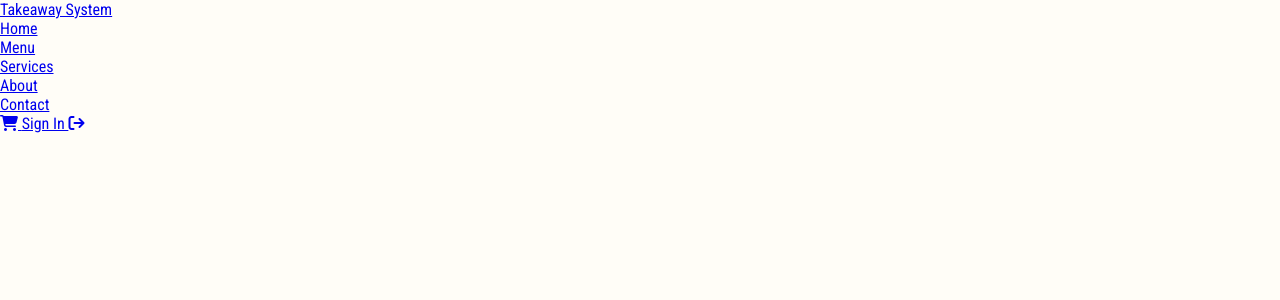
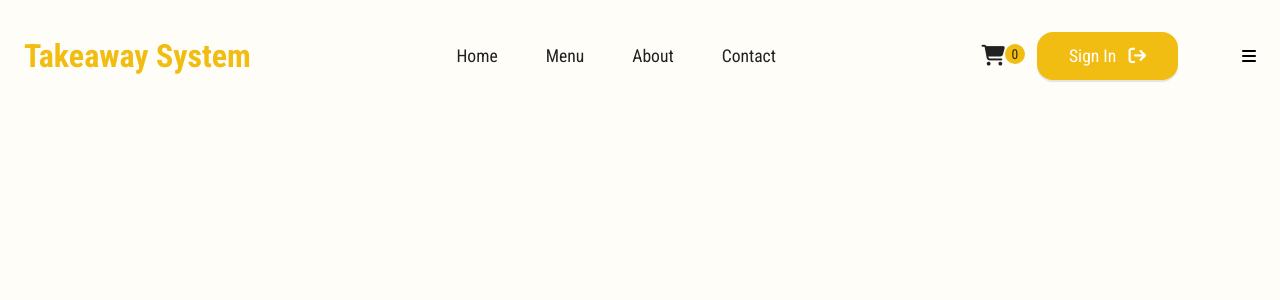
Before and after one commit to robertsc2/Takeaway-System, a Flask app: page / in a window 1280 px wide. Shown: the top 300 px of the page. Run offline with Flask 3, Linux system fonts and the light colour scheme.

Commit message:
TopNav Commit

```diff
--- a/static/style.css
+++ b/static/style.css
@@ -18,8 +18,128 @@ body {
   background: var(--eye-ball);
 }
 
-<!-- Header Styles -->
 
-<!-- Section styles -->
 
-<!-- Footer Styles -->
+
+/* Basic styling */
+a{
+  font-size: 1.1rem;
+  text-decoration: none;
+  color: var(--lead);
+}
+
+.flex{
+  display: flex;
+  align-items: center;
+}
+
+li{
+  list-style: none;
+}
+
+.between{
+  justify-content: space-between;
+
+}
+
+.gap-2{
+  gap: 2rem;
+}
+
+
+.gap-3{
+  gap: 3rem;
+}
+
+.wrapper {
+  max-width: 1400px;
+  margin: auto;
+  padding-inline: 1.5rem;
+
+}
+
+
+
+
+
+
+
+/* Header */
+
+
+
+.navbar {
+  min-height: 14vh;
+
+
+}
+
+.logo {
+  font-size: 2rem;
+  font-weight: bold;
+  color: var(--gold-finger);
+}
+
+.btn {
+  display: inline-block;
+  padding: 0.9rem 2rem;
+  background: var(--gold-finger);
+  border-radius: 1rem;
+  -webkit-border-radius: 1rem;
+  -moz-border-radius: 1rem;
+  -ms-border-radius: 1rem;
+  -o-border-radius: 1rem;
+  font-size: 1.1rem;
+  color: var(--pure-white);
+  box-shadow: rgba(0, 0, 0, 0.1) 0 2px 1px;
+  transition: .3s ease-in-out;
+  -webkit-transition: .3s ease-in-out;
+  -moz-transition: .3s ease-in-out;
+  -ms-transition: .3s ease-in-out;
+  -o-transition: .3s ease-in-out;
+}
+
+.btn:hover {
+  background: var(--lead);
+
+}
+
+.cart-icon{
+  color: var(--lead);
+  font-size: 1.3rem;
+}
+
+
+.cart-icon .cart-value {
+  position: absolute;
+  font-size: 0.85rem;
+  width: 20px;
+  aspect-ratio: 1;
+  border-radius: 100vw;
+  -webkit-border-radius: 100vw;
+  -moz-border-radius: 100vw;
+  -ms-border-radius: 100vw;
+  -o-border-radius: 100vw;
+  background: var(--gold-finger);
+  color: var(--lead);
+  text-align: center;
+  line-height: 20px;
+
+}
+
+
+
+
+
+
+
+
+
+/* Sections styling */
+
+/* Footer */
+
+
+
+
+/* Query styling */
--- a/templates/index.html
+++ b/templates/index.html
@@ -15,26 +15,32 @@
 
     <!-- Header Section -->
     <header>
-        <nav class="navbar">
+        <nav class="navbar flex between wrapper">
             <a href="#" class="logo">Takeaway System</a>
 
-            <ul class="nav-links">
+            <ul class="nav-links flex gap-3">
                 <li><a href="#">Home</a></li>
                 <li><a href="#">Menu</a></li>
-                <li><a href="#">Services</a></li>
                 <li><a href="#">About</a></li>
                 <li><a href="#">Contact</a></li>
             </ul>
 
-            <div class="desktop-actions">
-                <a href="#">
+            <div class="desktop-action flex gap-2">
+                <a href="#" class="cart-icon">
                     <i class="fa-solid fa-cart-shopping"></i>
+                    <span class="cart-value">0</span>
+                </a>
 
-                </a>
-                <a href="#" class="signin-btn">
+                <a href="#" class="signin btn">
                     Sign In
+                    &nbsp;
                     <i class="fa-solid fa-arrow-right-from-bracket"></i>
                 </a>
+
+                <a href="#" class="three-bar"></a>
+                    <i class="fa-solid fa-bars"></i>
+                </a>
+
             </div>
 
 
```
